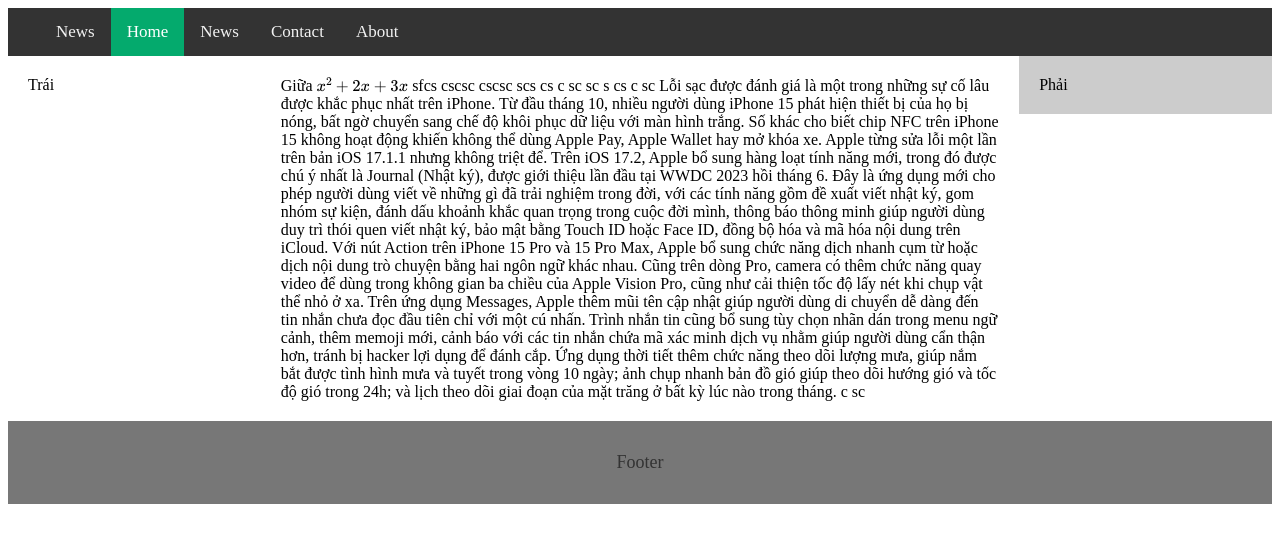
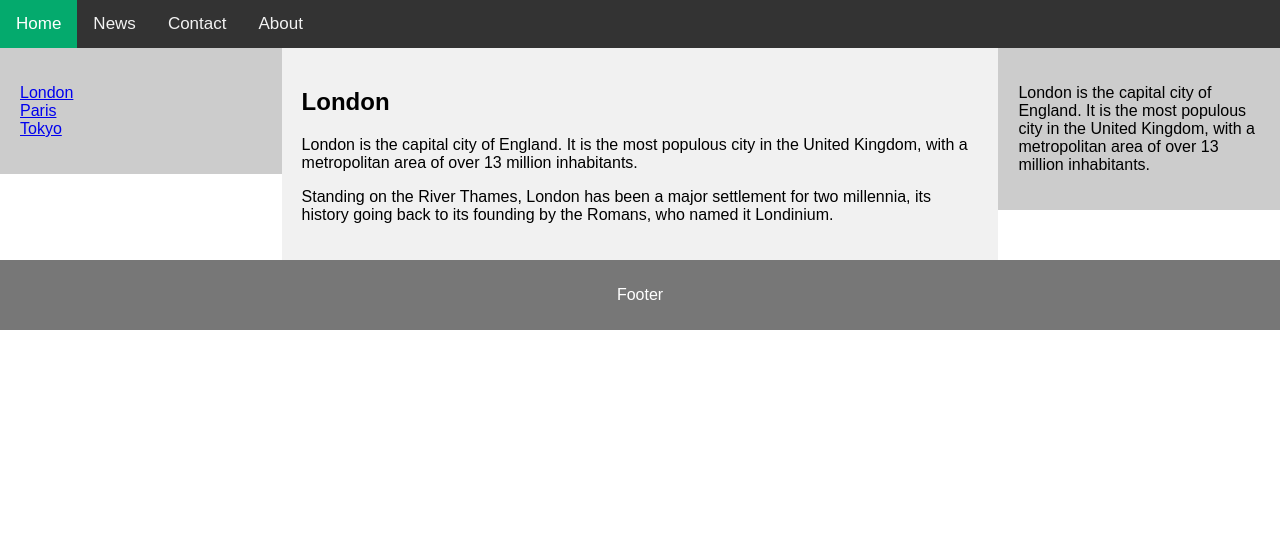
Before and after one commit to hoAngnaMPHan/apmaths.github.io, a Jekyll site: the page a/test.html, which Jekyll copies as it is, in a window 1280 px wide. Shown: the top 543 px of the page. Built offline with Jekyll 4.4.1, drawn with Linux system fonts in a browser that asks for light colours.

Commit message:
Update test.html

```diff
--- a/a/test.html
+++ b/a/test.html
@@ -4,28 +4,19 @@
 <title>CSS Template</title>
 <meta charset="utf-8">
 <meta name="viewport" content="width=device-width, initial-scale=1">
-<script type="text/javascript" id="MathJax-script" async
-  src="https://cdn.jsdelivr.net/npm/mathjax@3/es5/tex-chtml.js">
-</script>
 <style>
 * {
   box-sizing: border-box;
 }
 
 body {
-  font-family: 'Times New Roman', 'Times', 'serif';
-  min-height: 100%;
-  display: flex;
-            flex-direction: column;
+  font-family: Arial, Helvetica, sans-serif;
+  margin: 0;
 }
 
 .topnav {
   overflow: hidden;
   background-color: #333;
-  width:100%;
-   position: sticky;
-  top: 0;
-  z-index: 999;
 }
 
 .topnav a {
@@ -47,83 +38,41 @@ body {
   color: white;
 }
 
-/* Style the header */
-header {
- width: 100%;
-  background-color: #666;
-  text-align: center;
-  font-size: 30px;
-  color: white;
-  position: sticky;
-  top: 0;
-  z-index: 999;
-
+/* Create two columns/boxes that floats next to each other */
+nav {
+  float: left;
+  width: 22%;
+  height: 100%; /* only for demonstration, should be removed */
+  background: #ccc;
+  padding: 20px;
 }
 
-a { text-decoration: none; color: #0000FF; }
-a:hover { text-decoration: none; color: #FF0000; }
-
-p, ul { font-size: 18px; line-height: 1.5; color: #333; }
-
-h1, h2, h3, h4 { font-family: 'Times New Roman', 'Times', 'serif'; }
-h1 { font-size: 24px;  }
-h2 { font-size: 22px; }
-h3 { font-size: 20px; }
-h4 { font-size: 18px; }
-
-
-nav {
-  width: 100%;
-  float: left;
-    overflow: hidden;
-
-}
+/* Style the list inside the menu */
 nav ul {
   list-style-type: none;
   padding: 0;
 }
 
-/* Create two columns/boxes that floats next to each other */
-
-lnav {
-
-  float: left;
-  width: 30%;
-   /* only for demonstration, should be removed */
-  background: transparent;
-  padding: 20px;
-  position: fixed;
-}
-
-rnav {
-
+.rnav {
   float: right;
-  width: 20%;
-   /* only for demonstration, should be removed */
+  width: 22%;
+  height: 100%; /* only for demonstration, should be removed */
   background: #ccc;
   padding: 20px;
 }
+
 /* Style the list inside the menu */
-lnav ul {
+.rnav ul {
   list-style-type: none;
   padding: 0;
 }
 
-rnav ul {
-  list-style-type: none;
-  padding: 0;
-}
-
-
-article {
-
+.main {
   float: left;
   padding: 20px;
-  width: 60%;
-  height: 100%;
-  margin-left:20%;
-  background-color: #FFFFFF;
-   /* only for demonstration, should be removed */
+  width: 56%;
+  background-color: #f1f1f1;
+  height: 100%; /* only for demonstration, should be removed */
 }
 
 /* Clear floats after the columns */
@@ -139,78 +88,61 @@ footer {
   padding: 10px;
   text-align: center;
   color: white;
+  margin-bottom: 0;
 }
 
 /* Responsive layout - makes the two columns/boxes stack on top of each other instead of next to each other, on small screens */
+@media (max-width: 800px) {
+  nav {
+    width: 25%;
+    height: auto;
+  }
+  .main {
+    width: 75%;
+    height: auto;
+  }
+  .rnav {display: none;}
+
+}
 @media (max-width: 600px) {
-  article {
+   .main {
     width: 100%;
     height: auto;
   }
+nav,  .rnav {display: none;}
+
 }
-@media only screen and (max-width: 800px){rnav {display: none;
-}
-article{width: 75%; margin-left:25%}
-lnav{width: 25%}
-}
-
-@media only screen and (max-width: 600px){rnav, lnav {display: none;
-}
-article{margin-left: 0; width: 100%}
-}
-
 </style>
 </head>
 <body>
 
-
-
-<header>
 <div class="topnav">
-<a href="#news"> </a>
-<a href="#news">News</a>
   <a class="active" href="#home">Home</a>
   <a href="#news">News</a>
   <a href="#contact">Contact</a>
   <a href="#about">About</a>
 </div>
 
-</header>
+<section>
+  <nav>
+    <ul>
+      <li><a href="#">London</a></li>
+      <li><a href="#">Paris</a></li>
+      <li><a href="#">Tokyo</a></li>
+    </ul>
+  </nav>
 
-<section>
-<lnav> Trái</lnav>
-
-  <article>
-   Giữa \(x^2+2x+3x\)
-   sfcs
-   cscsc
-   cscsc
-   scs
-   cs
-   c
-   sc
-   sc
-   s
-   cs
-   c
-   sc
-Lỗi sạc được đánh giá là một trong những sự cố lâu được khắc phục nhất trên iPhone. Từ đầu tháng 10, nhiều người dùng iPhone 15 phát hiện thiết bị của họ bị nóng, bất ngờ chuyển sang chế độ khôi phục dữ liệu với màn hình trắng. Số khác cho biết chip NFC trên iPhone 15 không hoạt động khiến không thể dùng Apple Pay, Apple Wallet hay mở khóa xe. Apple từng sửa lỗi một lần trên bản iOS 17.1.1 nhưng không triệt để.
-
-Trên iOS 17.2, Apple bổ sung hàng loạt tính năng mới, trong đó được chú ý nhất là Journal (Nhật ký), được giới thiệu lần đầu tại WWDC 2023 hồi tháng 6. Đây là ứng dụng mới cho phép người dùng viết về những gì đã trải nghiệm trong đời, với các tính năng gồm đề xuất viết nhật ký, gom nhóm sự kiện, đánh dấu khoảnh khắc quan trọng trong cuộc đời mình, thông báo thông minh giúp người dùng duy trì thói quen viết nhật ký, bảo mật bằng Touch ID hoặc Face ID, đồng bộ hóa và mã hóa nội dung trên iCloud.
-
-Với nút Action trên iPhone 15 Pro và 15 Pro Max, Apple bổ sung chức năng dịch nhanh cụm từ hoặc dịch nội dung trò chuyện bằng hai ngôn ngữ khác nhau. Cũng trên dòng Pro, camera có thêm chức năng quay video để dùng trong không gian ba chiều của Apple Vision Pro, cũng như cải thiện tốc độ lấy nét khi chụp vật thể nhỏ ở xa.
-
-Trên ứng dụng Messages, Apple thêm mũi tên cập nhật giúp người dùng di chuyển dễ dàng đến tin nhắn chưa đọc đầu tiên chỉ với một cú nhấn. Trình nhắn tin cũng bổ sung tùy chọn nhãn dán trong menu ngữ cảnh, thêm memoji mới, cảnh báo với các tin nhắn chứa mã xác minh dịch vụ nhằm giúp người dùng cẩn thận hơn, tránh bị hacker lợi dụng để đánh cắp.
-
-Ứng dụng thời tiết thêm chức năng theo dõi lượng mưa, giúp nắm bắt được tình hình mưa và tuyết trong vòng 10 ngày; ảnh chụp nhanh bản đồ gió giúp theo dõi hướng gió và tốc độ gió trong 24h; và lịch theo dõi giai đoạn của mặt trăng ở bất kỳ lúc nào trong tháng.
-   c
-   sc
-  </article>
-
-  <rnav> Phải</rnav>
-</section>
+  <div class="main">
+    <h1>London</h1>
+    <p>London is the capital city of England. It is the most populous city in the  United Kingdom, with a metropolitan area of over 13 million inhabitants.</p>
+    <p>Standing on the River Thames, London has been a major settlement for two millennia, its history going back to its founding by the Romans, who named it Londinium.</p>
+  </div>
 
 
+  <div class="rnav">
+  <p>London is the capital city of England. It is the most populous city in the  United Kingdom, with a metropolitan area of over 13 million inhabitants.</p>
+  </div>
+</section>
 
 <footer>
   <p>Footer</p>
```
